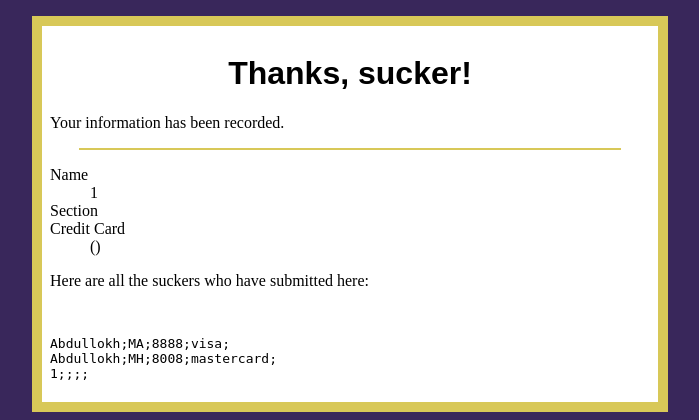
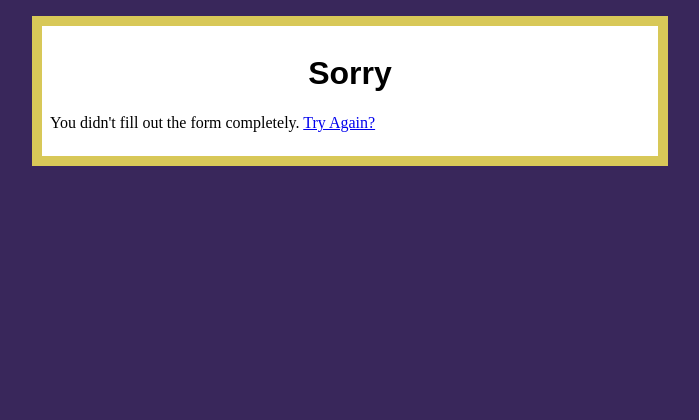
Before and after one commit to iuthub/lab-5-Alimov-8, a PHP site: page /data.php?name=1 in a window 1280 px wide. Shown: the top 420 px of the page, without its empty margins (290-989 px from the left). Run offline with PHP 8.4, Linux system fonts and the light colour scheme; data that the repository does not hold is empty.

Commit message:
lab5-ex4 done

```diff
--- a/webpage/data.php
+++ b/webpage/data.php
@@ -6,8 +6,9 @@
 </head>
 
 <body>
+
+<?php if($_REQUEST["name"] != "" && isset($_REQUEST["section"]) && $_REQUEST["card"] != "" && $_REQUEST["card_type"] != "") { ?>
     <h1> Thanks, sucker!</h1>
-
     <p>
     Your information has been recorded.
     </p>
@@ -53,5 +54,11 @@ file_put_contents($file, $current);
     }
         ?>
     </pre>
+<?php }  else {?>
+    <h1> Sorry</h1>
+    <p>
+        You didn't fill out the form completely. <a href="index.php">Try Again?</a>
+    </p>
+<?php } ?>
 </body>
 </html>
--- a/webpage/suckers.txt
+++ b/webpage/suckers.txt
@@ -1,4 +1,3 @@
-
-
 Abdullokh;MA;8888;visa;
 Abdullokh;MH;8008;mastercard;
+Abdullokh;MA;8088;visa;
```
Lines whose indentation alone changed are shown as unchanged.
